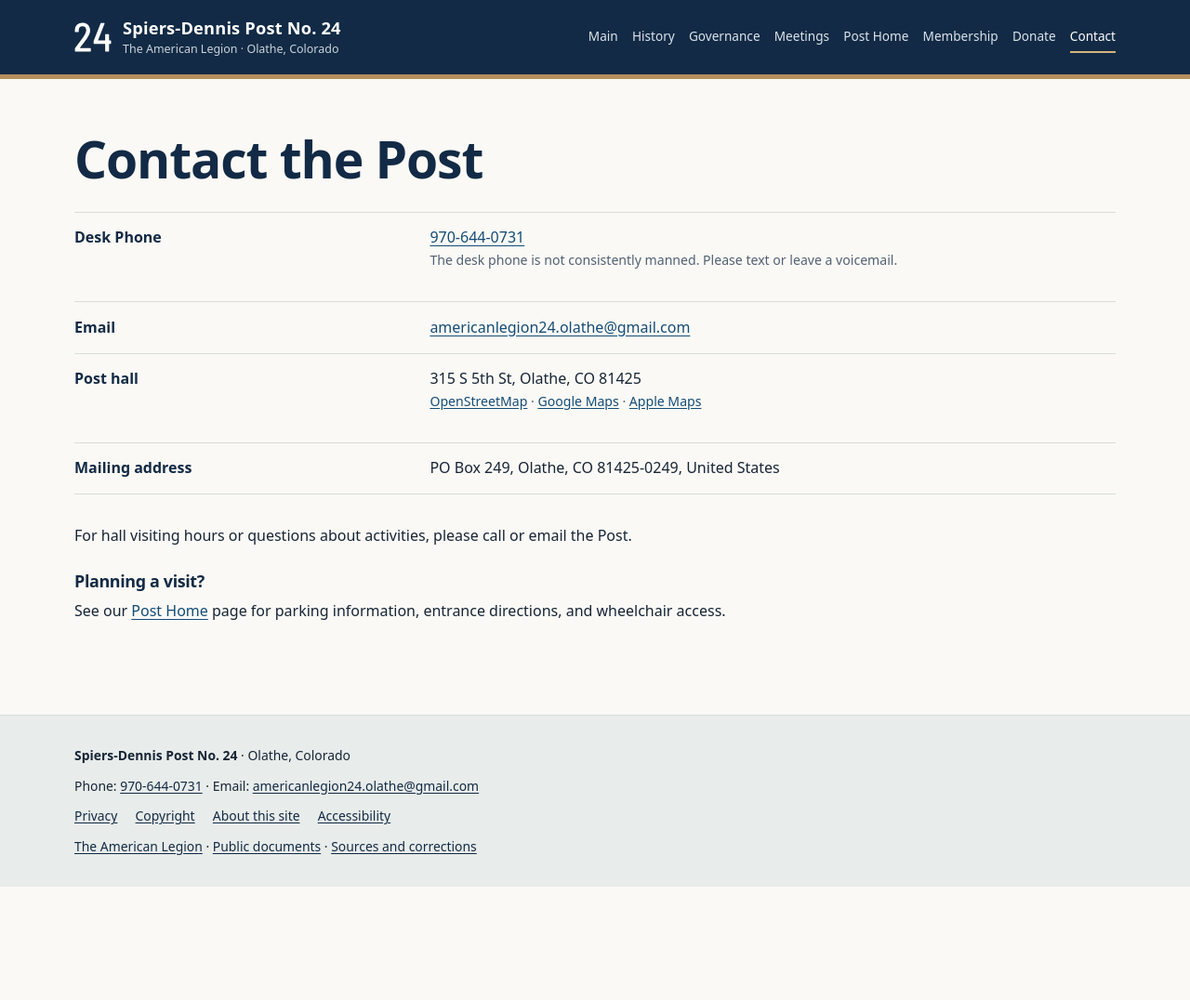
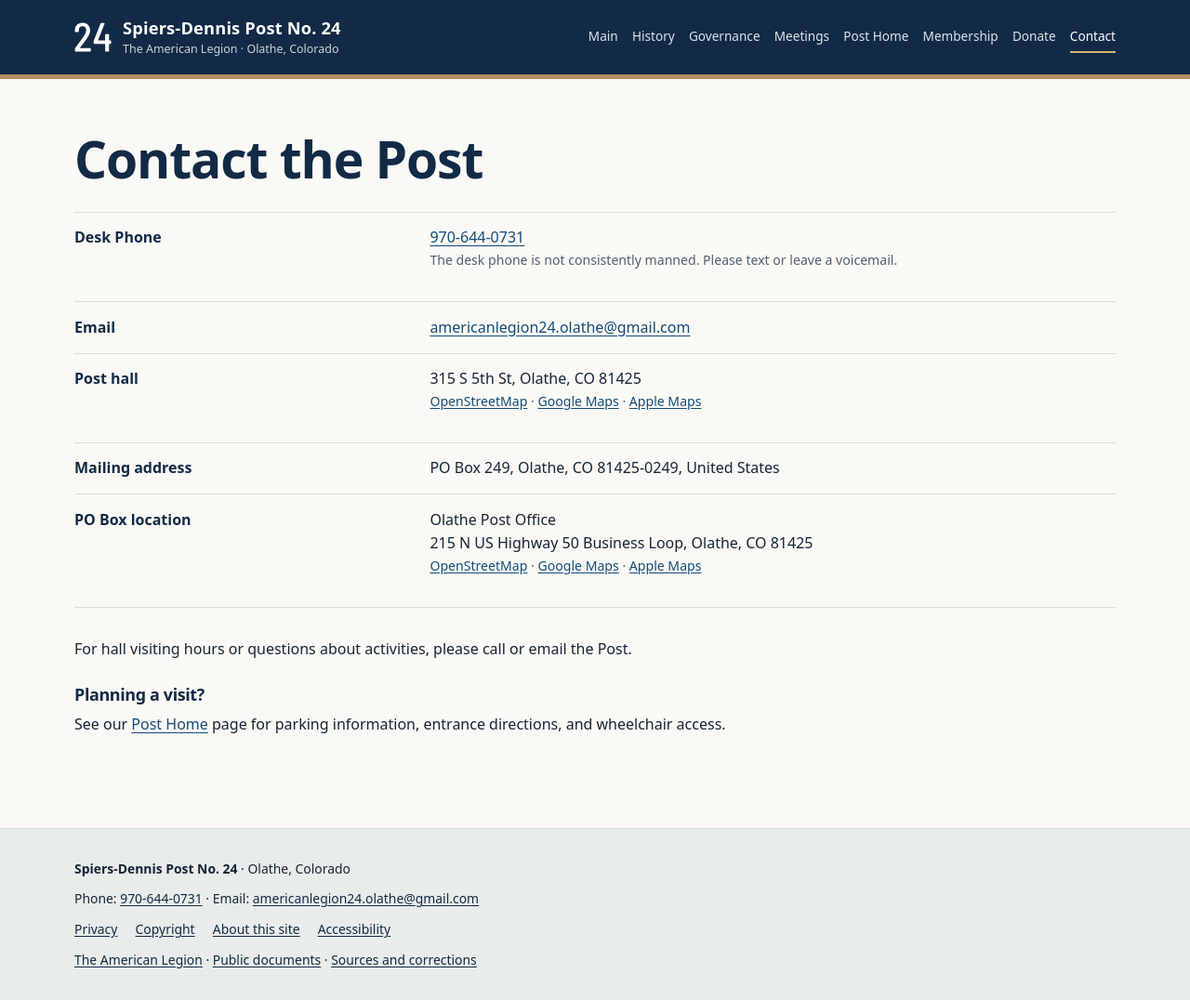
Before and after one commit to SPIERS-DENNIS-POST/spiers-dennis-post.github.io, a Jekyll site: the page built from contact/index.md, in a window 1280 px wide. Shown: the whole page at 93% size. Built offline with Jekyll 4.4.1, drawn with Linux system fonts in a browser that asks for light colours; before the commit the page ends 954 px from its top, so only the background shows below that.

Commit message:
Add Olathe Post Office PO Box location and map links

```diff
--- a/contact/index.md
+++ b/contact/index.md
@@ -10,6 +10,7 @@
 <div class="fact-row"><dt>Email</dt><dd><a href="mailto:{{ site.data.post.contact.email | escape }}">{{ site.data.post.contact.email | escape }}</a></dd></div>
 <div class="fact-row"><dt>Post hall</dt><dd>{{ site.data.post.address.street | escape }}, {{ site.data.post.address.city | escape }}, {{ site.data.post.address.region | escape }} {{ site.data.post.address.postal_code | escape }}<p class="entry-meta"><a href="https://www.openstreetmap.org/way/1411993746">OpenStreetMap</a> <span aria-hidden="true">·</span> <a href="https://www.google.com/maps/search/?api=1&amp;query=Spiers-Dennis%20American%20Legion%20Post%2024%2C%20315%20S%205th%20St%2C%20Olathe%2C%20CO%2081425&amp;query_place_id=ChIJB0VbnFCrQIcRuj-aLsBEVNM">Google Maps</a> <span aria-hidden="true">·</span> <a href="https://maps.apple.com/?q=315%20S%205th%20St%2C%20Olathe%2C%20CO%2081425">Apple Maps</a></p></dd></div>
 <div class="fact-row"><dt>Mailing address</dt><dd>PO Box {{ site.data.post.mailing_address.post_office_box | escape }}, {{ site.data.post.mailing_address.city | escape }}, {{ site.data.post.mailing_address.region | escape }} {{ site.data.post.mailing_address.postal_code | escape }}, United States</dd></div>
+<div class="fact-row"><dt>PO Box location</dt><dd>Olathe Post Office<br>215 N US Highway 50 Business Loop, Olathe, CO 81425<p class="entry-meta"><a href="https://www.openstreetmap.org/search?query=215%20N%20US%20Highway%2050%20Business%20Loop%2C%20Olathe%2C%20CO%2081425">OpenStreetMap</a> <span aria-hidden="true">·</span> <a href="https://www.google.com/maps/search/?api=1&amp;query=Olathe%20Post%20Office%2C%20215%20N%20US%20Highway%2050%20Business%20Loop%2C%20Olathe%2C%20CO%2081425">Google Maps</a> <span aria-hidden="true">·</span> <a href="https://maps.apple.com/?q=Olathe%20Post%20Office%2C%20215%20N%20US%20Highway%2050%20Business%20Loop%2C%20Olathe%2C%20CO%2081425">Apple Maps</a></p></dd></div>
 </dl>
 <p>For hall visiting hours or questions about activities, please call or email the Post.</p>
 ### Planning a visit?
```
